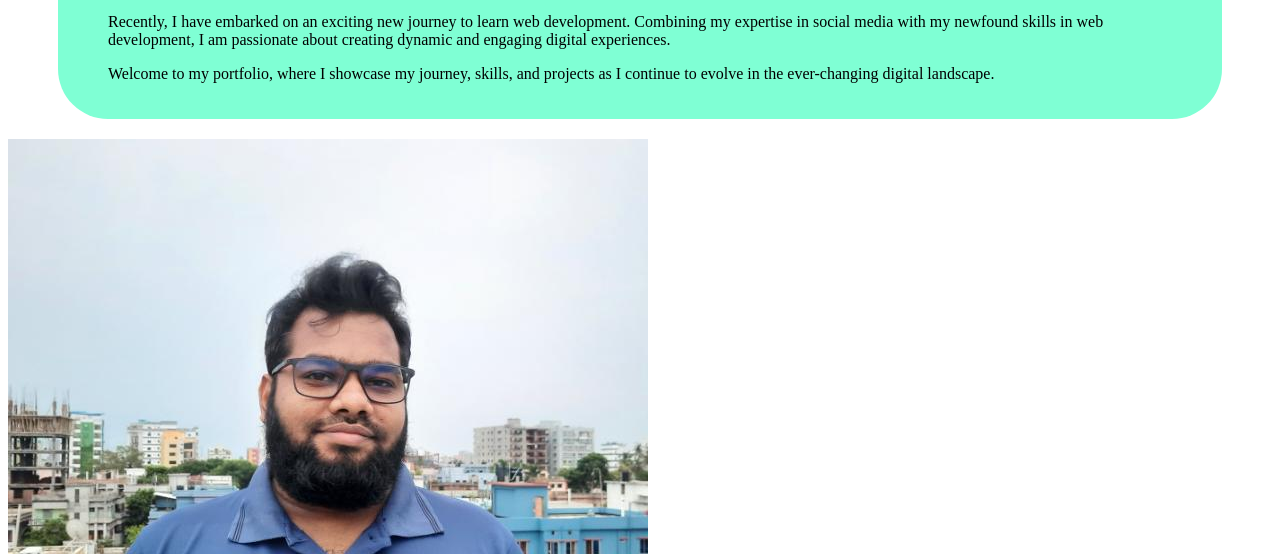
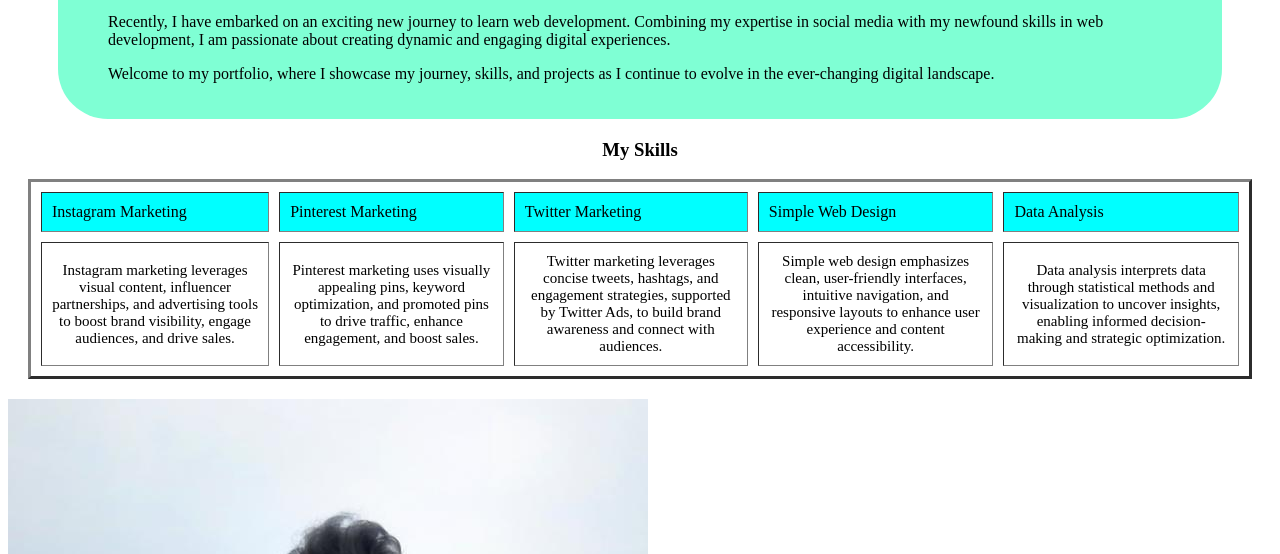
Before and after one commit to Rashedul705/demo-portfolio, a plain HTML site: page index.html in a window 1280 px wide. Shown: the part 246-800 px from the top of the page. Drawn offline with Linux system fonts and the light colour scheme.

Commit message:
Table added

```diff
--- a/index.html
+++ b/index.html
@@ -5,6 +5,7 @@
     <meta name="viewport" content="width=device-width, initial-scale=1.0">
     <title>My Demo protfolio</title>
     <link rel="stylesheet" href="style.css">
+    <link rel="shortcut icon" href="download.png" type="image/x-icon">
 
 </head>
 <body>
@@ -22,7 +23,40 @@
         </p>
 
     </div>
+   <div class="table-size">
 
+    <table border="3" cellpadding="10" cellspacing="10";>
+
+            <h3 class="Skills">My Skills</h3>
+
+        <tr class="skills-coulmn1">
+            <td>Instagram Marketing</td>
+            <td>Pinterest Marketing</td>
+            <td>Twitter Marketing</td>
+            <td>Simple Web Design</td>
+            <td>Data Analysis</td>
+        </tr>
+        <tr class="table-column2">
+            <td>
+                Instagram marketing leverages visual content, influencer partnerships, and advertising tools to boost brand visibility, engage audiences, and drive sales.
+
+            </td>
+            <td>Pinterest marketing uses visually appealing pins, keyword optimization, and promoted pins to drive traffic, enhance engagement, and boost sales.
+
+            </td>
+            <td>Twitter marketing leverages concise tweets, hashtags, and engagement strategies, supported by Twitter Ads, to build brand awareness and connect with audiences.
+
+            </td>
+            <td>Simple web design emphasizes clean, user-friendly interfaces, intuitive navigation, and responsive layouts to enhance user experience and content accessibility.
+
+            </td>
+            <td>Data analysis interprets data through statistical methods and visualization to uncover insights, enabling informed decision-making and strategic optimization.
+
+            </td>
+        </tr>
+
+    </table>
+   </div>
     <img src="me.jpg" alt="ME">
 </body>
 </html>
--- a/style.css
+++ b/style.css
@@ -11,3 +11,24 @@ h1{
 .Aboutme{
     text-decoration: underline;
 }
+
+.Skills{
+
+    kground-color: aqua;
+    text-align: center;
+
+}
+.skills-coulmn1{
+    background-color: aqua;
+
+}
+
+.table-column2{
+    text-align: center;
+    font-size: 15px;
+
+}
+.table-size{
+    border-radius: 50px;
+    margin: 20px;
+}
```
Also changed, not shown: download.png (added).
